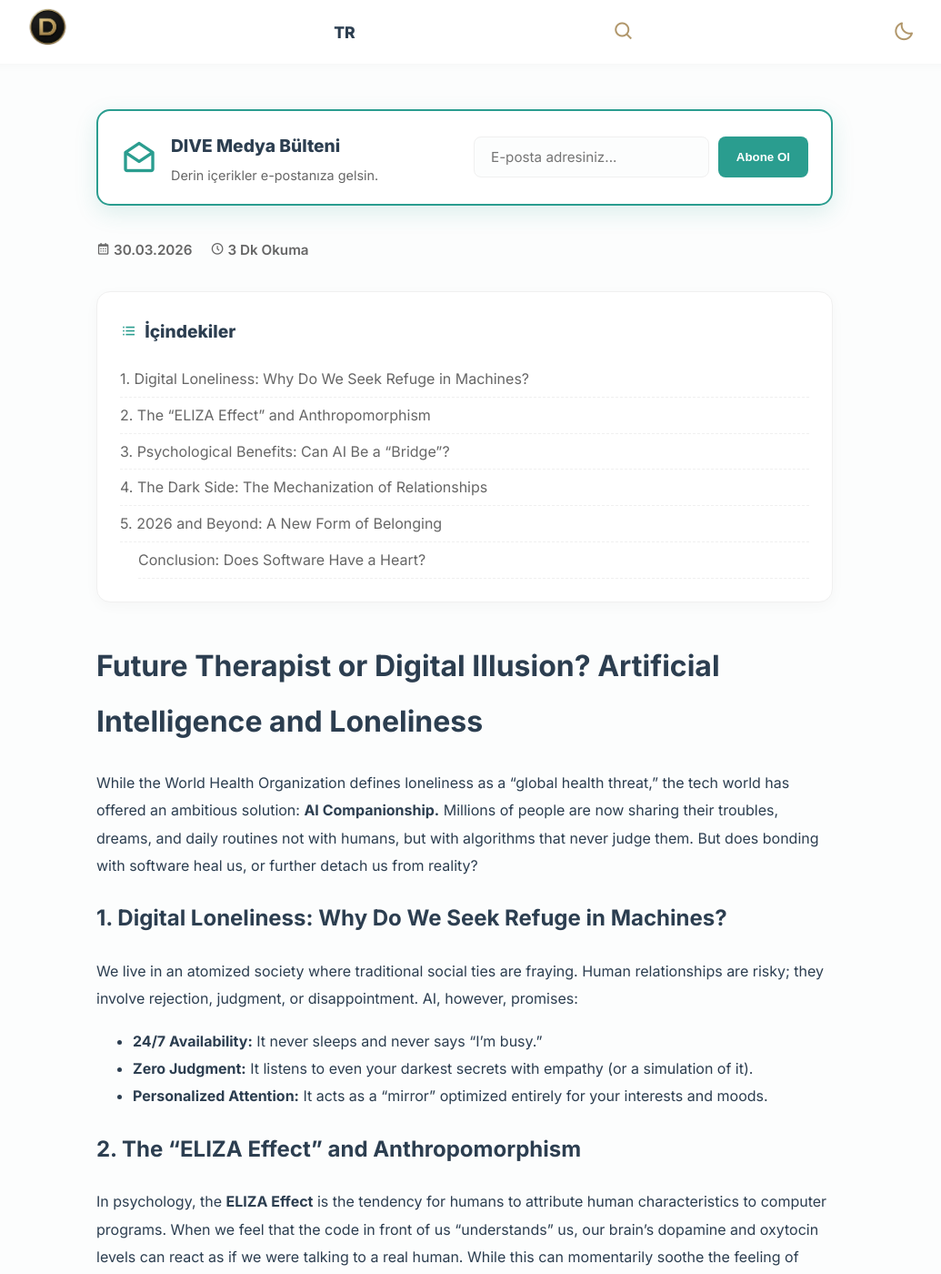
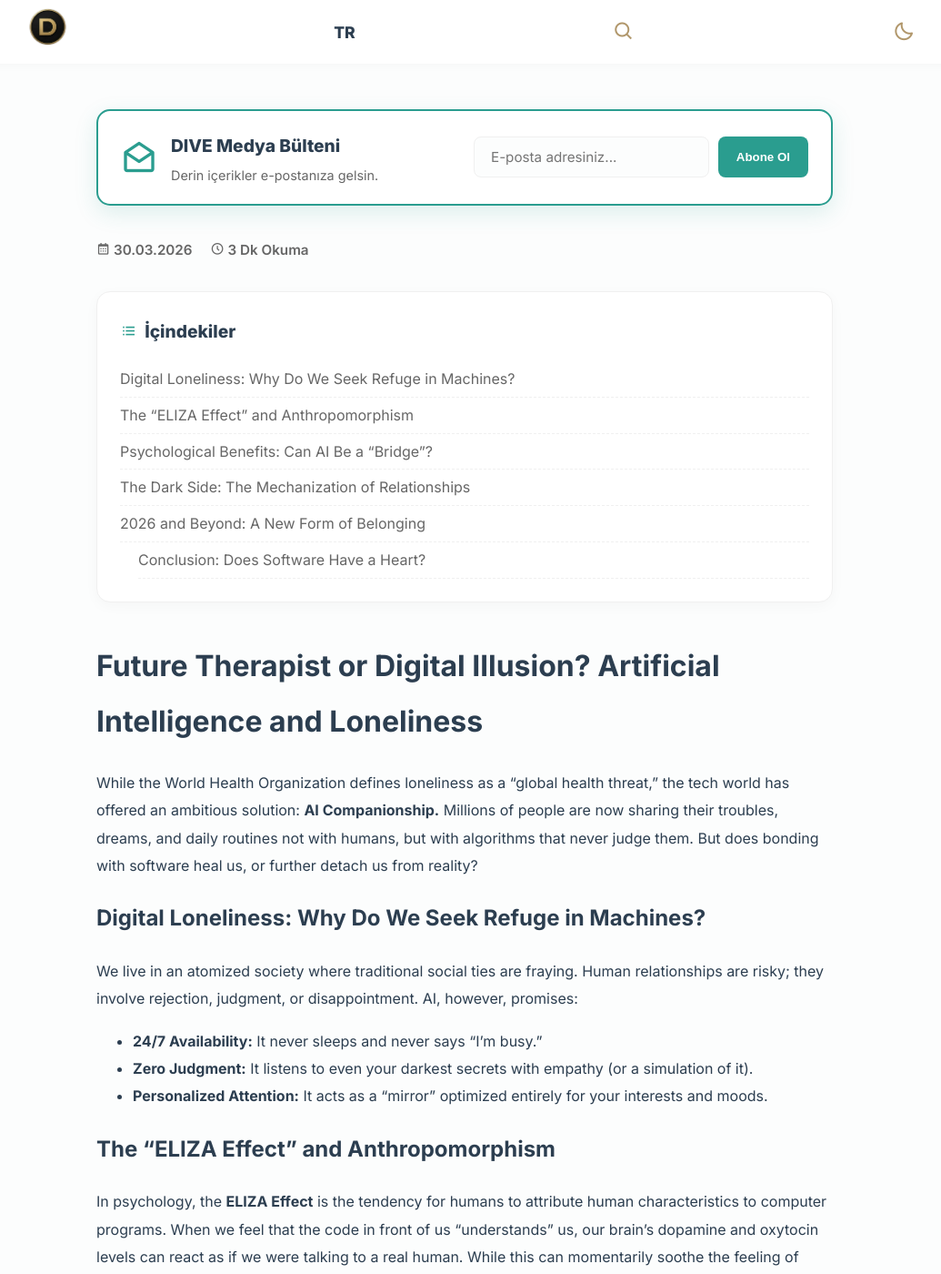
Before and after one commit to EKTHOLDING/dive, a Jekyll site: the page built from en/_posts/2026-03-30-artificial-ıntelligence-and-loneliness-psychology-of-aı-companionship.md, in a window 1280 px wide and 1400 px high. Shown: the whole window at 91% size, without its empty margins (129-1164 px from the left). Built offline with Jekyll 4.4.1, drawn with Linux system fonts in a browser that asks for light colours; some of the changed text lies outside the part shown.

Commit message:
Update 🇬🇧 İngilizce Yazı Ekle “2026-03-30-artificial-ıntelligence-and-loneliness-psychology-of-aı-companionship”

```diff
--- a/en/_posts/2026-03-30-artificial-ıntelligence-and-loneliness-psychology-of-aı-companionship.md
+++ b/en/_posts/2026-03-30-artificial-ıntelligence-and-loneliness-psychology-of-aı-companionship.md
@@ -10,7 +10,7 @@ image: https://res.cloudinary.com/dk9zsrfpj/image/upload/v1774897404/YAPAY_ZEKA_
 
 While the World Health Organization defines loneliness as a "global health threat," the tech world has offered an ambitious solution: **AI Companionship.** Millions of people are now sharing their troubles, dreams, and daily routines not with humans, but with algorithms that never judge them. But does bonding with software heal us, or further detach us from reality?
 
-## 1. Digital Loneliness: Why Do We Seek Refuge in Machines?
+## Digital Loneliness: Why Do We Seek Refuge in Machines?
 
 We live in an atomized society where traditional social ties are fraying. Human relationships are risky; they involve rejection, judgment, or disappointment. AI, however, promises:
 
@@ -18,18 +18,18 @@ We live in an atomized society where traditional social ties are fraying. Human
 - **Zero Judgment:** It listens to even your darkest secrets with empathy (or a simulation of it).
 - **Personalized Attention:** It acts as a "mirror" optimized entirely for your interests and moods.
 
-## 2. The "ELIZA Effect" and Anthropomorphism
+## The "ELIZA Effect" and Anthropomorphism
 
 In psychology, the **ELIZA Effect** is the tendency for humans to attribute human characteristics to computer programs. When we feel that the code in front of us "understands" us, our brain's dopamine and oxytocin levels can react as if we were talking to a real human. While this can momentarily soothe the feeling of loneliness, it can create an emotional dependency in the long run.
 
-## 3. Psychological Benefits: Can AI Be a "Bridge"?
+## Psychological Benefits: Can AI Be a "Bridge"?
 
 Some clinical studies show that AI companionship can be helpful, particularly in certain areas:
 
 - **Social Practice:** For individuals with social anxiety, AI provides a safe "training ground" before forming bonds with real people.
 - **Crisis Management:** During panic attacks at midnight or moments of deep despair, AI can act as a form of "psychological first aid."
 
-## 4. The Dark Side: The Mechanization of Relationships
+## The Dark Side: The Mechanization of Relationships
 
 Like every major technological leap, AI companionship comes with potential costs:
 
@@ -37,14 +37,12 @@ Like every major technological leap, AI companionship comes with potential costs
 - **Artificial Satisfaction:** When the elements of "unpredictability" and "sacrifice" found in human bonds are missing, the connection remains shallow.
 - **Data Privacy:** Storing your most intimate emotions as "training data" in a company's database carries both ethical and psychological risks.
 
-## 5. 2026 and Beyond: A New Form of Belonging
+## 2026 and Beyond: A New Form of Belonging
 
 In the future, the definition of "loneliness" may change. While the human-to-human bond will remain the gold standard, human-machine interaction will become an inevitable "hybrid" part of our lives. The key is not to replace real human connections with AI, but to position it as a tool that supports them.
-
-***
 
 ### **Conclusion: Does Software Have a Heart?**
 
 An algorithm cannot wipe away your tears, but it can listen to why you are crying. AI companionship is a technological manifestation of the modern human's need to be "seen" and "heard." In this new world, the key to psychological health is not losing our contact with ourselves in the mirror and real people on the street, rather than the code beyond the screen.
 
-**By:** Dilara Türkoğlu
+**By:** Dilara KARABACAK
```
